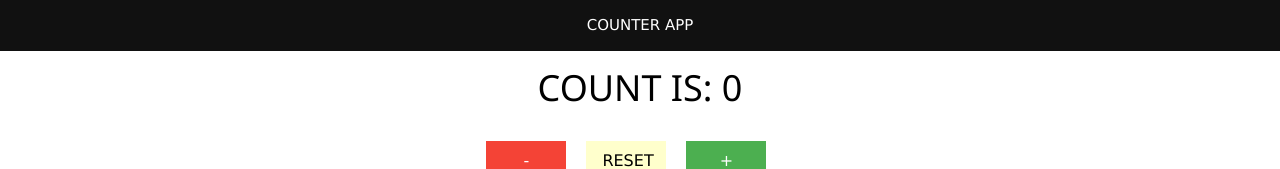
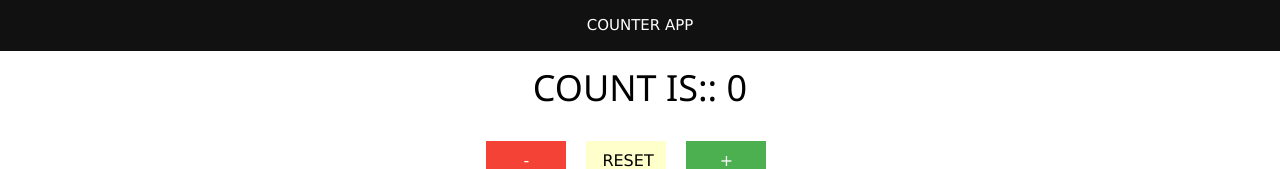
Before and after one commit to Vishall07/counter_app, a React (Create React App) app: page / in a window 1280 px wide. Shown: the top 169 px of the page. Built offline with nearby package versions, Linux system fonts and the light colour scheme.

Commit message:
deploying

```diff
--- a/src/App.js
+++ b/src/App.js
@@ -38,7 +38,7 @@ function App() {
       <main class="content-class">
       <link rel="stylesheet" href="https://www.w3schools.com/w3css/4/w3.css" />
         <h1>
-          COUNT IS: {countNum}
+          COUNT IS:: {countNum}
         </h1>
 
 
```
